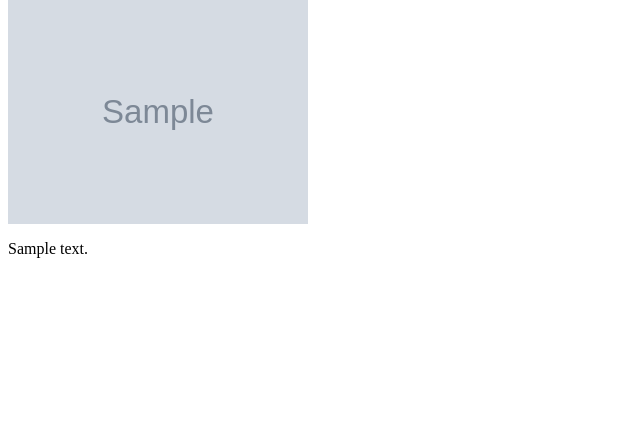
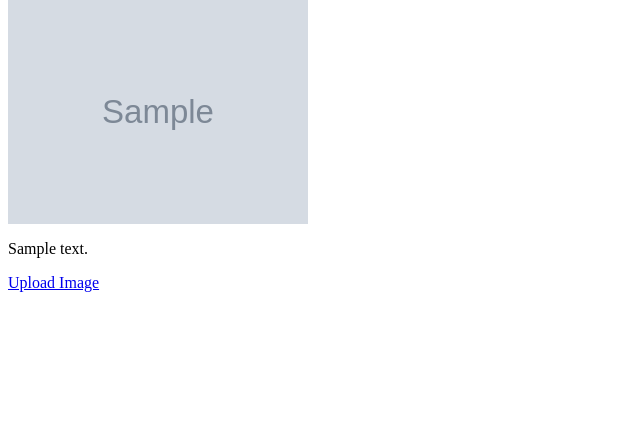
Before and after one commit to uncorrelatedreturns/recipebook-carlos-danny, a Django app: page /recipe/1 in a window 1280 px wide. Shown: the part 359-800 px from the top of the page, without its empty margins (0-640 px from the left). Run offline with Django 5.2, Linux system fonts and the light colour scheme; a user stored in the database is signed in; data comes from the database, SQL or seed files in the repository; tables that the repository leaves empty hold one stand-in row (values such as "Sample post"); grey boxes marked "Sample" are stand-in pictures.

Commit message:
added link in recipe_detail to upload images

```diff
--- a/ledger/templates/ledger/recipe_detail.html
+++ b/ledger/templates/ledger/recipe_detail.html
@@ -34,3 +34,7 @@
 {% empty %}
     <p>No images yet.</p>
 {% endfor %}
+
+{% if user.is_authenticated %}
+    <a href="{% url 'add_recipe_image' recipe.pk %}">Upload Image</a>
+{% endif %}
```
